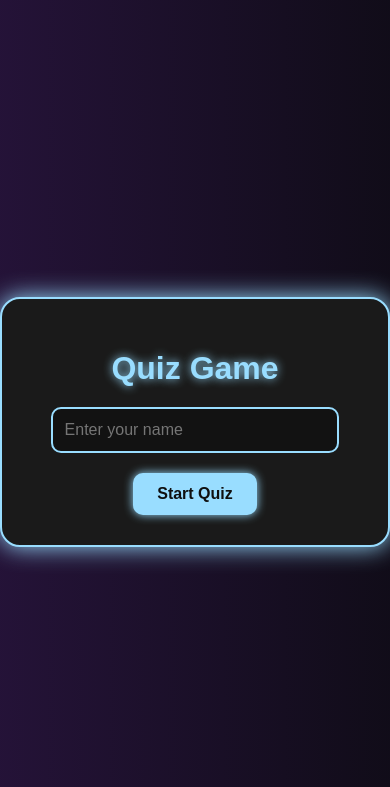
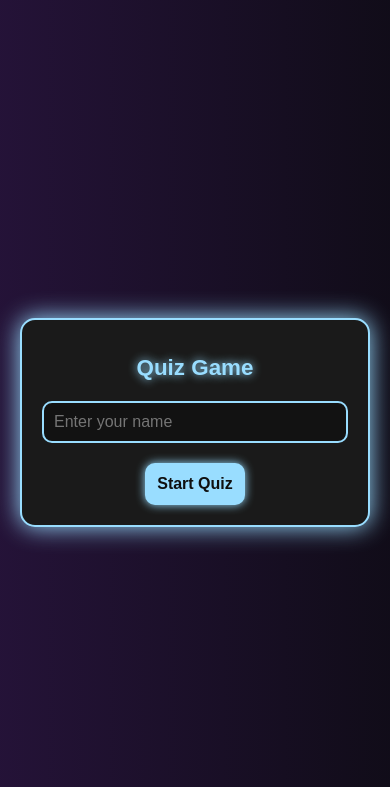
Before and after one commit to Veldora2005/quiz-game, a Flask app: page / in a window 390 px wide. Shown: the top 787 px of the page. Run offline with Flask 3, Linux system fonts and the light colour scheme.

Commit message:
Update style.css

```diff
--- a/static/style.css
+++ b/static/style.css
@@ -21,6 +21,8 @@ body {
     max-width: 600px;
     text-align: center;
     transition: transform 0.4s ease;
+    box-sizing: border-box;
+    margin: 20px;
 }
 
 .quiz-container:hover {
@@ -36,13 +38,15 @@ h1, h2 {
 input[type="text"] {
     padding: 12px;
     font-size: 1rem;
-    width: 80%;
+    width: 100%;
+    max-width: 500px;
     border: 2px solid #99ddff;
     border-radius: 10px;
     background-color: #121212;
     color: #99ddff;
     margin-bottom: 20px;
     outline: none;
+    box-sizing: border-box;
 }
 
 button {
@@ -78,11 +82,14 @@ button:hover {
     cursor: pointer;
     transition: all 0.3s ease;
     box-shadow: 0 0 10px transparent;
+    box-sizing: border-box;
 }
 
 .option-btn:hover {
-    box-shadow: 0 0 10px #97cff3;
-    background-color: #1f1f1f;
+    background-color: #003344;
+    box-shadow: 0 0 15px #00ccff;
+    color: #ffffff;
+    border-color: #00ccff;
 }
 
 #score {
@@ -96,3 +103,24 @@ button:hover {
     50% {background-position: 100% 50%;}
     100% {background-position: 0% 50%;}
 }
+@media screen and (max-width: 600px) {
+    .quiz-container {
+        padding: 20px;
+        border-radius: 15px;
+    }
+
+    h1, h2 {
+        font-size: 1.4rem;
+    }
+
+    input[type="text"] {
+        font-size: 1rem;
+        padding: 10px;
+    }
+
+    button,
+    .option-btn {
+        font-size: 1rem;
+        padding: 12px;
+    }
+}
```
